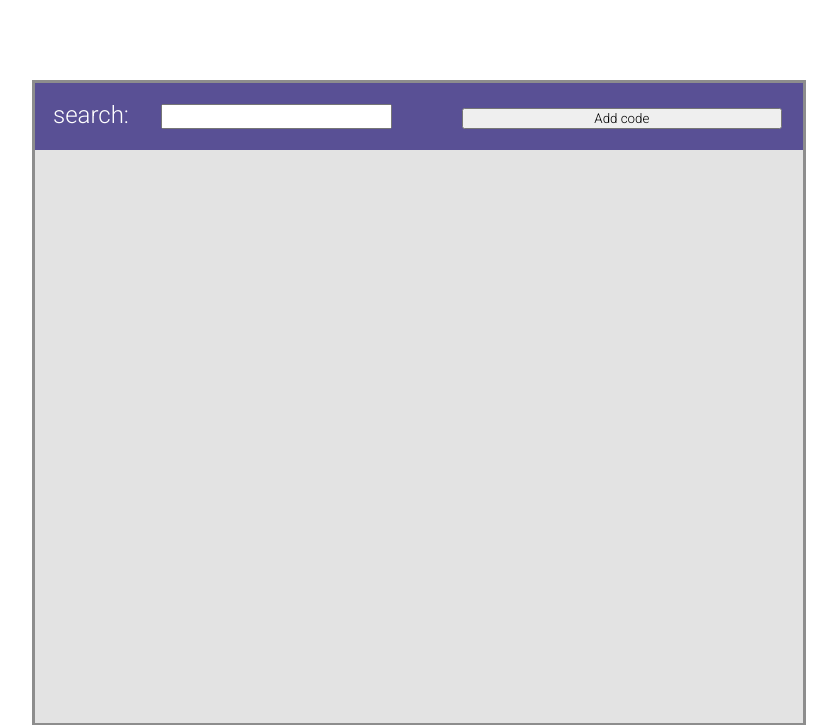
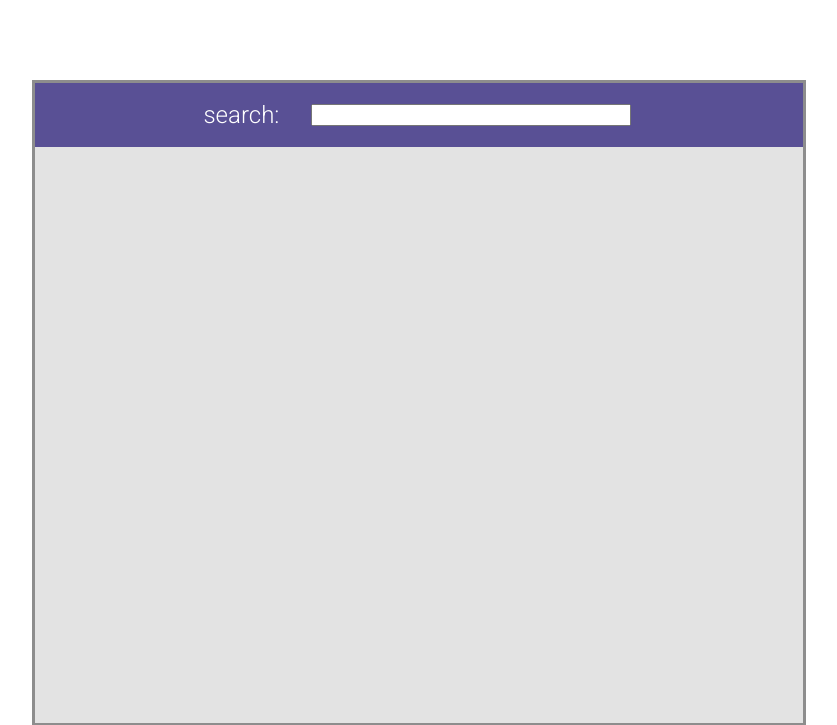
Before and after one commit to horizoncollege/project-2-verdieping-scrum-codeverse, a PHP site: page /scram/ in a window 1280 px wide. Shown: the part 106-831 px from the top of the page, without its empty margins (221-1058 px from the left). Run offline with PHP 8.4, Linux system fonts and the light colour scheme; the visitor is signed in with stand-in values (Sample User, id 1); data that the repository does not hold is empty.

Commit message:
search bar

```diff
--- a/index.php
+++ b/index.php
@@ -61,7 +61,6 @@
     ?>
     <div class="maincontainer">
         <p class="search">search:<input type="search">
-            <a href="submitcode.php"><input class="add-code-button" type="submit" value="Add code"></a>
         </p>
         <!--the repositories-->
         <?php
```
